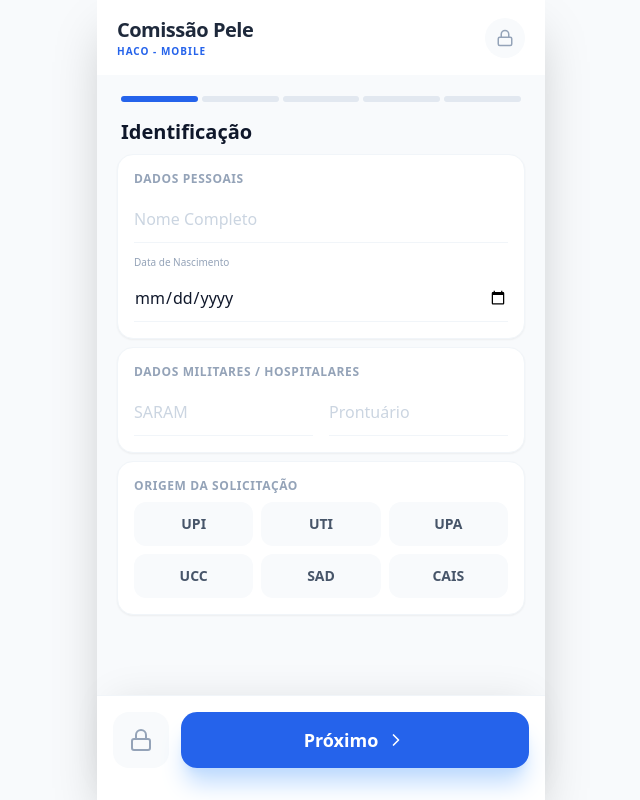
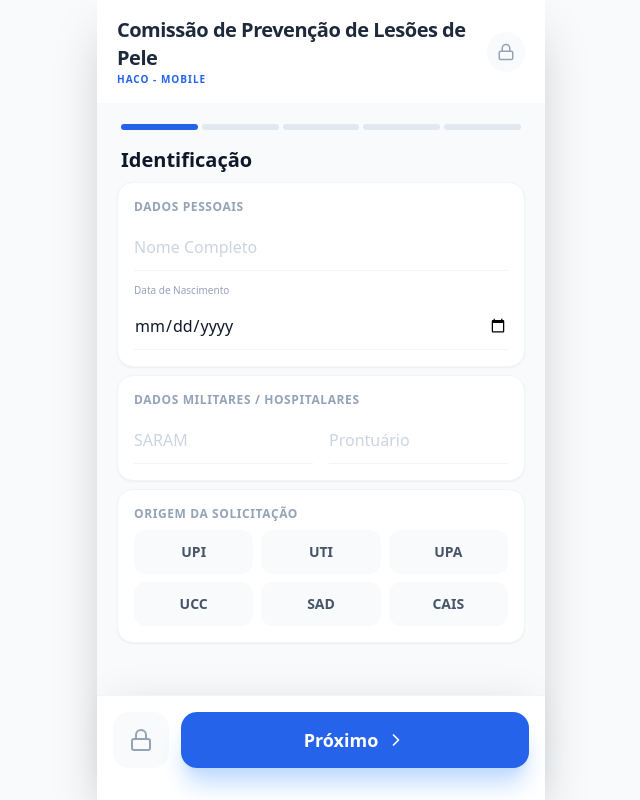
Before and after one commit to norbertocimirro/sdenfhaco, a React (Vite) app: page / in a window 1280 px wide. Shown: the whole page, without its empty margins (319-959 px from the left). Built offline with nearby package versions, Linux system fonts and the light colour scheme.

Commit message:
Update App.jsx

```diff
--- a/App.jsx
+++ b/App.jsx
@@ -410,7 +410,7 @@ const App = () => {
         {/* HEADER FLUTUANTE */}
         {!selectedRecord && (
           <div className="bg-white/90 backdrop-blur-md sticky top-0 z-50 px-5 py-4 flex justify-between items-center border-b border-slate-50">
-            <div><h1 className="font-bold text-xl text-slate-800 tracking-tight">Comissão Pele</h1><p className="text-[10px] font-bold text-blue-600 uppercase tracking-widest">HACO - Mobile</p></div>
+            <div><h1 className="font-bold text-xl text-slate-800 tracking-tight">Comissão de Prevenção de Lesões de Pele</h1><p className="text-[10px] font-bold text-blue-600 uppercase tracking-widest">HACO - Mobile</p></div>
             <button onClick={() => { if(view==='form'){ if(isAdminLoggedIn) setView('list'); else setView('login'); } else setView('form'); }} className="h-10 w-10 bg-slate-50 rounded-full flex items-center justify-center text-slate-400 hover:text-blue-600 transition-colors">{view==='form'?<Lock size={18}/>:<ArrowLeft size={18}/>}</button>
           </div>
         )}
```
